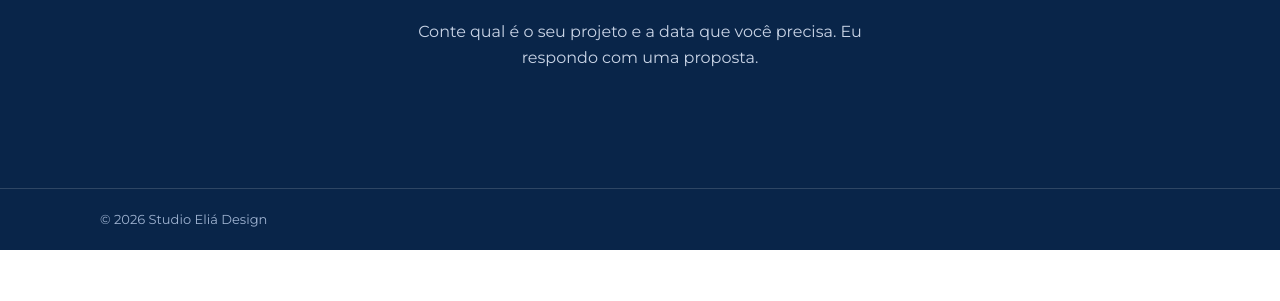
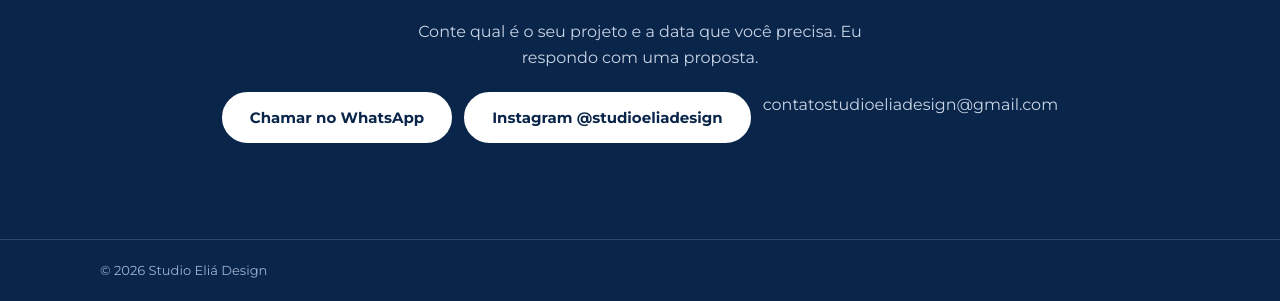
Before and after one commit to DeoliAlice/studio-elia-site, a plain HTML site: page index.html in a window 1280 px wide. Shown: the part 3976-4277 px from the top of the page. Before the commit the page ends 4226 px from the top, so only its background shows below. Drawn offline with Linux system fonts and the light colour scheme.

Commit message:
Update contact information in index.html

```diff
--- a/index.html
+++ b/index.html
@@ -268,9 +268,9 @@ footer .wrap{padding-block:20px;display:flex;flex-wrap:wrap;justify-content:spac
 <script>
 /* Preencha seus contatos aqui. Botões vazios não aparecem no site. */
 const CONTATO = {
-  instagram: "",   // ex.: "studioelia.design" (sem @)
-  whatsapp: "",    // ex.: "5584999999999" (só números, com DDI e DDD)
-  email: ""        // ex.: "contato@studioelia.com"
+  instagram: "studioeliadesign",   // ex.: "studioelia.design" (sem @)
+  whatsapp: "558491384175",    // ex.: "5584999999999" (só números, com DDI e DDD)
+  email: "contatostudioeliadesign@gmail.com"        // ex.: "contato@studioelia.com"
 };
 const links = document.getElementById('links');
 const add = (href, txt, cls) => { const a = document.createElement('a'); a.href = href; a.textContent = txt; a.className = 'btn ' + cls; a.target = '_blank'; a.rel = 'noopener'; links.appendChild(a); };
```
